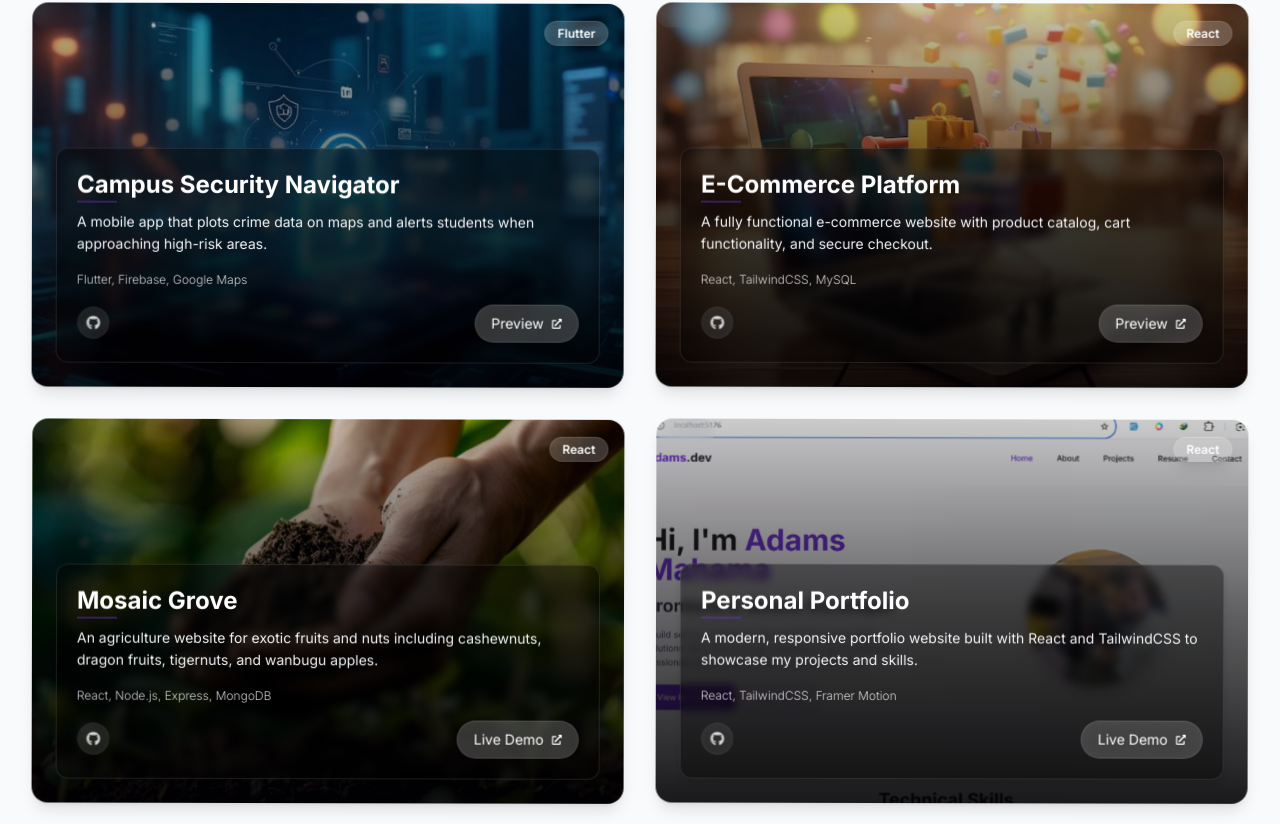
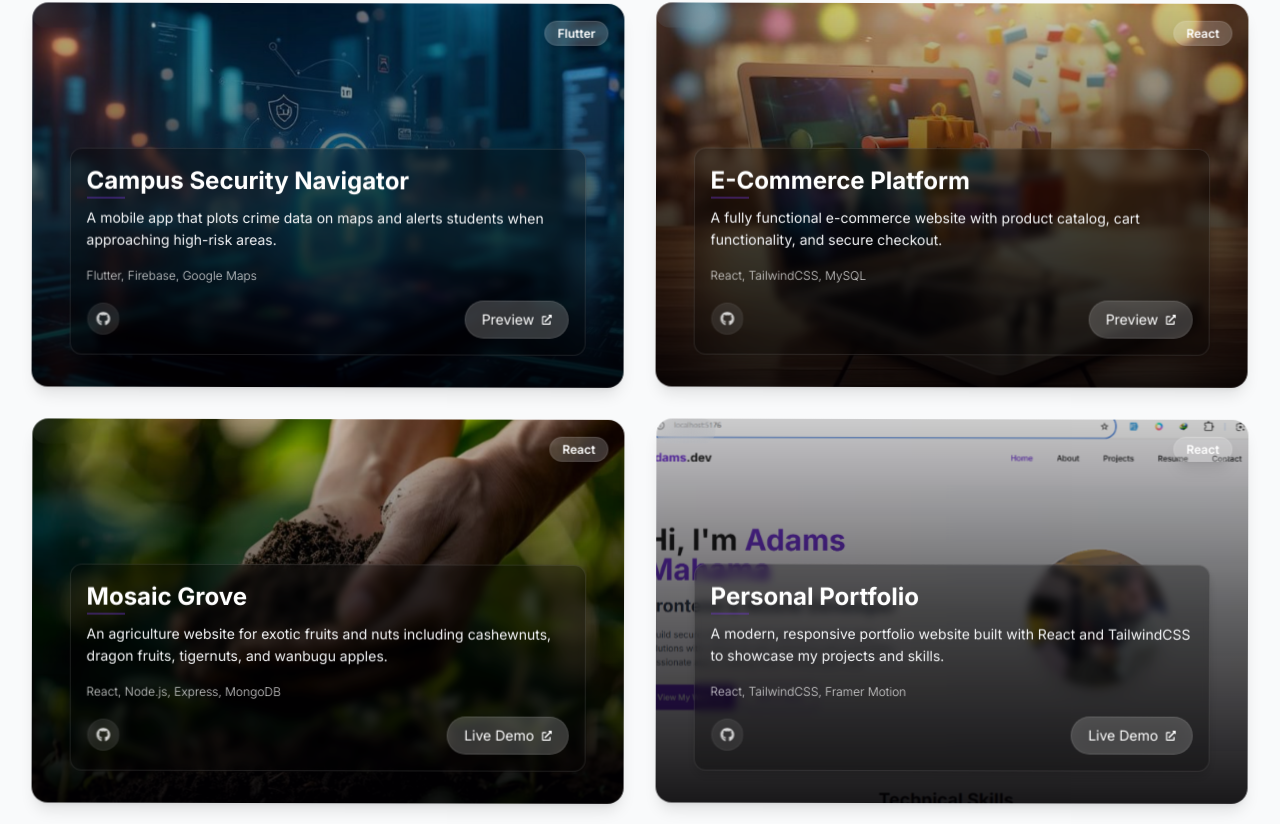
Before and after one commit to GhOsCoDeR/adams-portfolio, a React (Vite) app: page / in a window 1280 px wide. Shown: the part 1656-2480 px from the top of the page. Built offline with nearby package versions, Linux system fonts and the light colour scheme.

Commit message:
Reduce size and opacity of glass overlay to show more image content

```diff
--- a/src/pages/Home.jsx
+++ b/src/pages/Home.jsx
@@ -841,7 +841,7 @@ const ProjectCard = ({ title, description, tech, image, liveUrl, githubUrl }) =>
 
         {/* Glass Card for Content - Only at the bottom portion */}
         <motion.div
-          className="bg-black/40 backdrop-blur-sm rounded-xl p-5 border border-white/10 mt-auto"
+          className="bg-black/30 backdrop-blur-sm rounded-xl p-4 border border-white/10 mt-auto mx-auto max-w-[95%] mb-2"
           animate={{
             boxShadow: ['0 4px 6px rgba(0, 0, 0, 0.1)', '0 10px 15px rgba(0, 0, 0, 0.2)', '0 4px 6px rgba(0, 0, 0, 0.1)'],
           }}
--- a/src/pages/Projects.jsx
+++ b/src/pages/Projects.jsx
@@ -281,7 +281,7 @@ const ProjectCard = ({ project, index }) => {
 
         {/* Glass Card for Content - Only at the bottom portion */}
         <motion.div
-          className="bg-black/40 backdrop-blur-sm rounded-xl p-5 border border-white/10 mt-auto"
+          className="bg-black/30 backdrop-blur-sm rounded-xl p-4 border border-white/10 mt-auto mx-auto max-w-[95%] mb-2"
           animate={{
             boxShadow: ['0 4px 6px rgba(0, 0, 0, 0.1)', '0 10px 15px rgba(0, 0, 0, 0.2)', '0 4px 6px rgba(0, 0, 0, 0.1)'],
           }}
```
